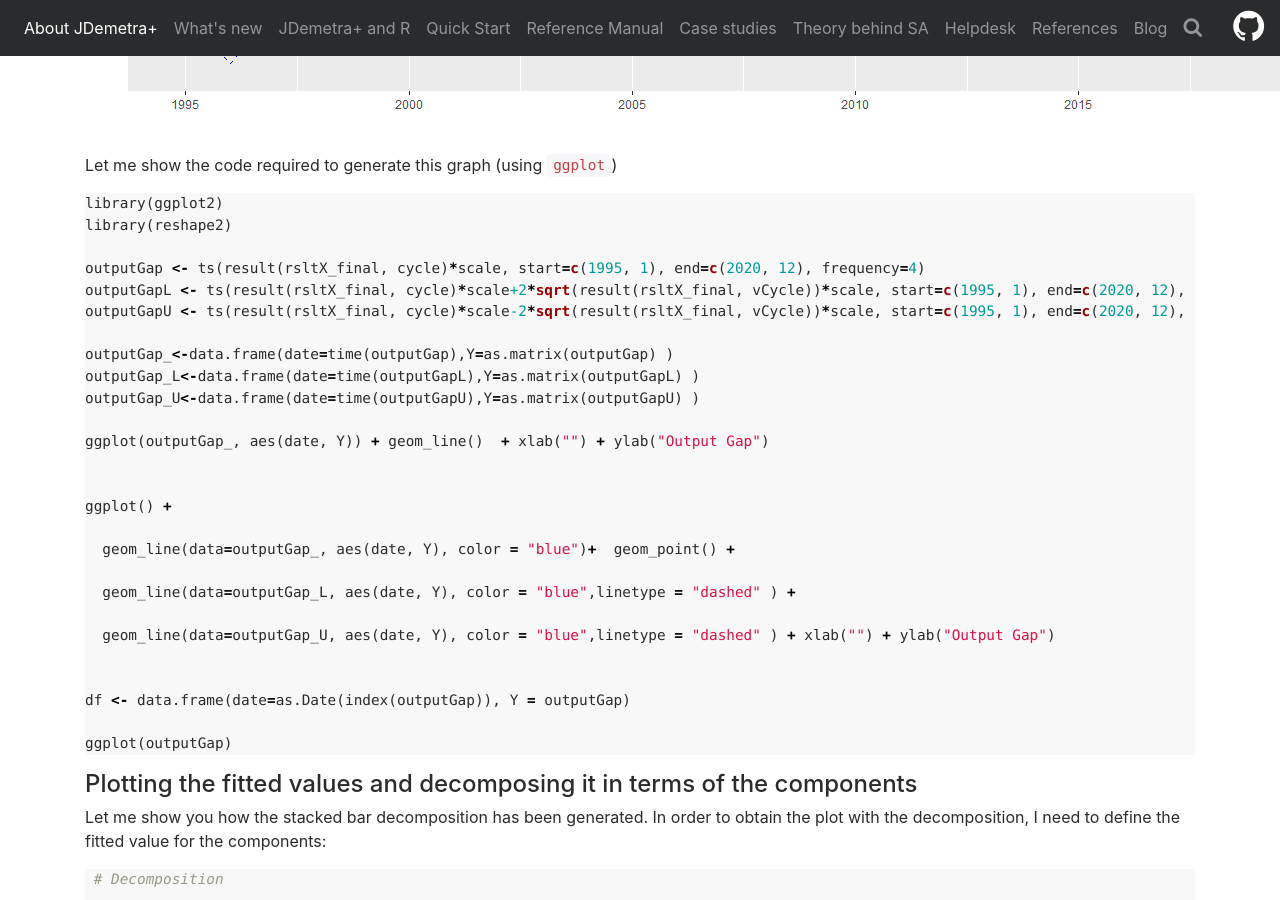
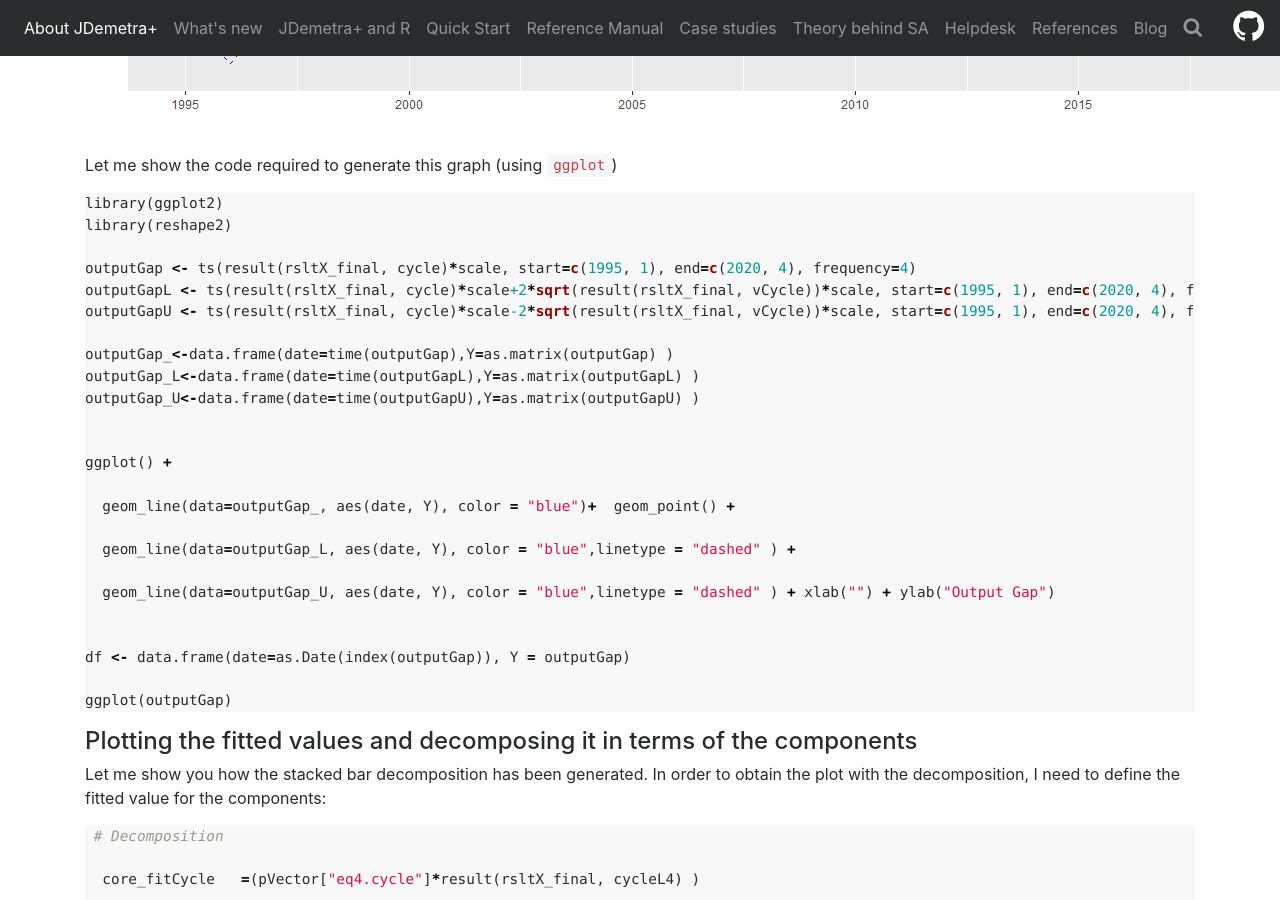
Before and after one commit to SylwiaGrudkowska/JDemetra-documentation, a Jekyll site: the page built from _posts/2019-03-12-inflation-forecasting.md, in a window 1280 px wide and 900 px high, scrolled down 9008 px. Built offline with Jekyll 4.4.1, drawn with Linux system fonts in a browser that asks for light colours; nearby versions of some CDN libraries; formulas are drawn with MathJax 3.

Commit message:
Update 2019-03-12-inflation-forecasting.md

````diff
--- a/_posts/2019-03-12-inflation-forecasting.md
+++ b/_posts/2019-03-12-inflation-forecasting.md
@@ -380,15 +380,13 @@ Let me show the code required to generate this graph (using ```ggplot```)
 library(ggplot2)
 library(reshape2)
 
-outputGap <- ts(result(rsltX_final, cycle)*scale, start=c(1995, 1), end=c(2020, 12), frequency=4)
-outputGapL <- ts(result(rsltX_final, cycle)*scale+2*sqrt(result(rsltX_final, vCycle))*scale, start=c(1995, 1), end=c(2020, 12), frequency=4)
-outputGapU <- ts(result(rsltX_final, cycle)*scale-2*sqrt(result(rsltX_final, vCycle))*scale, start=c(1995, 1), end=c(2020, 12), frequency=4)
+outputGap <- ts(result(rsltX_final, cycle)*scale, start=c(1995, 1), end=c(2020, 4), frequency=4)
+outputGapL <- ts(result(rsltX_final, cycle)*scale+2*sqrt(result(rsltX_final, vCycle))*scale, start=c(1995, 1), end=c(2020, 4), frequency=4)
+outputGapU <- ts(result(rsltX_final, cycle)*scale-2*sqrt(result(rsltX_final, vCycle))*scale, start=c(1995, 1), end=c(2020, 4), frequency=4)
 
 outputGap_<-data.frame(date=time(outputGap),Y=as.matrix(outputGap) )
 outputGap_L<-data.frame(date=time(outputGapL),Y=as.matrix(outputGapL) )
 outputGap_U<-data.frame(date=time(outputGapU),Y=as.matrix(outputGapU) )
-
-ggplot(outputGap_, aes(date, Y)) + geom_line()  + xlab("") + ylab("Output Gap")
 
 
 ggplot() +
````
